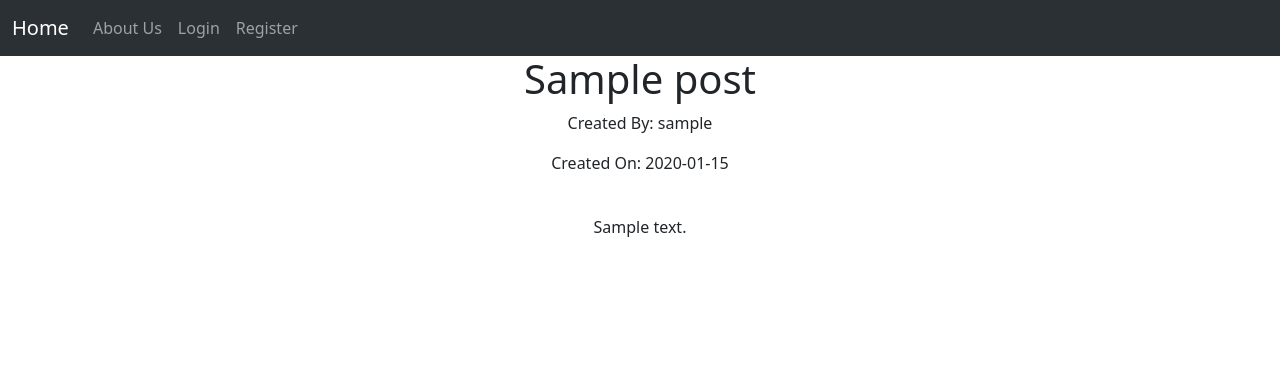
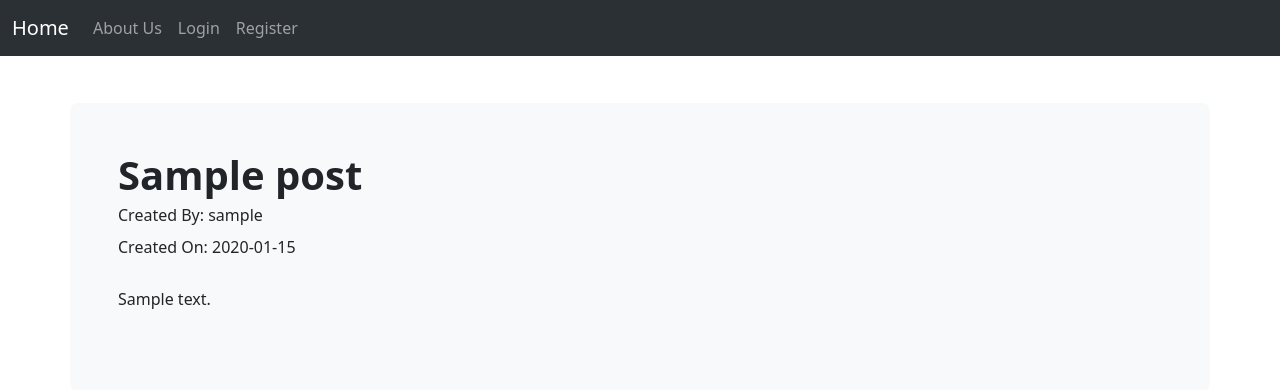
Before and after one commit to Rezuanul-Islam-Fahim/company-blog-flask, a Flask app: page /posts/1 in a window 1280 px wide. Shown: the top 390 px of the page. Run offline with Flask 3, Linux system fonts and the light colour scheme; tables that the repository leaves empty hold one stand-in row (values such as "Sample post").

Commit message:
Update blog-post template design

```diff
--- a/blog/templates/blog-post.html
+++ b/blog/templates/blog-post.html
@@ -1,17 +1,19 @@
 {% extends "base.html" %}
 
 {% block content %}
-<div style="text-align: center;">
-    <h1>{{ post.title }}</h1>
+<div class="container bg-body-tertiary rounded-3 p-5 my-5 lh-1">
+    <h1 class="fs-1 fw-semibold">{{ post.title }}</h1>
     <p>Created By: {{ post.author.username }}</p>
     <p>Created On: {{ post.datetime.strftime('%Y-%m-%d') }}</p>
     <br />
-    <p>{{ post.desc }}</p>
+    <p class="lh-base">{{ post.desc }}</p>
     <br />
 
     {% if post.author == current_user %}
-    <a href="{{ url_for('posts.update_post', blog_post_id=post.id) }}">Update</a>
-    <button type="button" class="btn btn-danger" data-bs-toggle="modal" data-bs-target="#deletePostModal">
+    <a href="{{ url_for('posts.update_post', blog_post_id=post.id) }}" class="btn btn-primary">
+        Update
+    </a>
+    <button type="button" class="btn btn-danger ms-3" data-bs-toggle="modal" data-bs-target="#deletePostModal">
         Delete Post
     </button>
     <div class="modal fade" id="deletePostModal" tabindex="-1" aria-labelledby="deletePostModalLabel" aria-hidden="true">
@@ -33,7 +35,6 @@
             </div>
         </div>
     </div>
-
     {% endif %}
 </div>
 {% endblock %}
```
